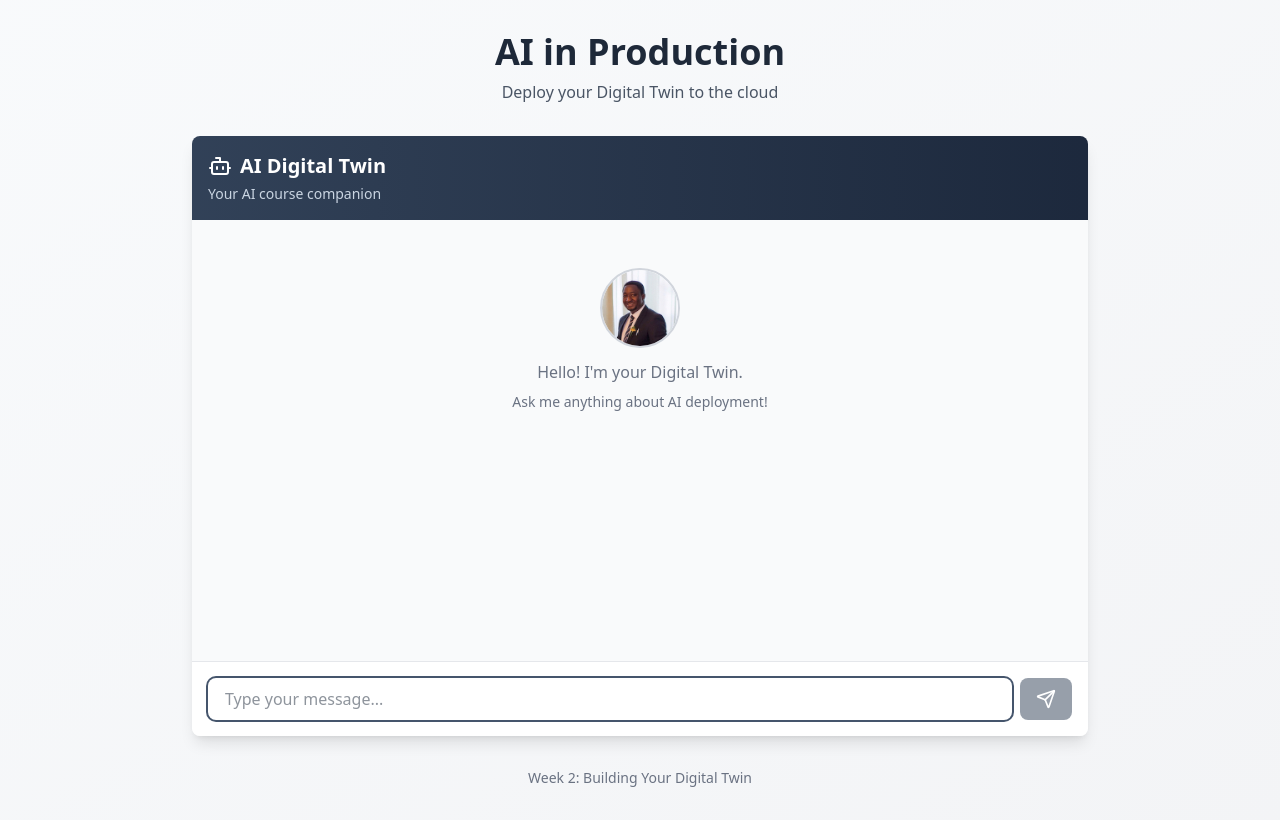
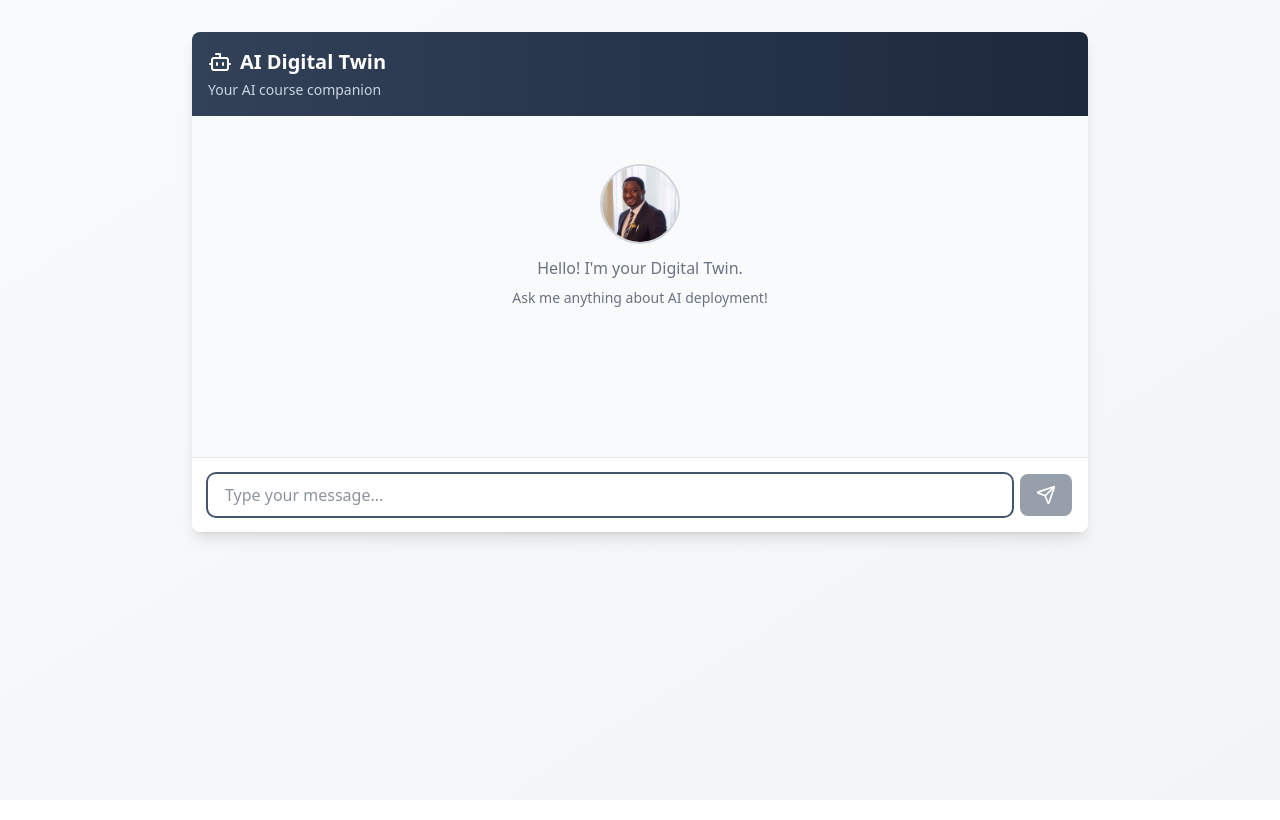
Before and after one commit to iJoshy/digital-twin, a Next.js app in the folder frontend/: page / in a window 1280 px wide. Built offline with nearby package versions, Linux system fonts and the light colour scheme.

Commit message:
Adjust the visuals of chat window

```diff
--- a/frontend/app/page.tsx
+++ b/frontend/app/page.tsx
@@ -5,20 +5,11 @@ export default function Home() {
     <main className="min-h-screen bg-gradient-to-br from-slate-50 to-gray-100">
       <div className="container mx-auto px-4 py-8">
         <div className="max-w-4xl mx-auto">
-          <h1 className="text-4xl font-bold text-center text-gray-800 mb-2">
-            AI in Production
-          </h1>
-          <p className="text-center text-gray-600 mb-8">
-            Deploy your Digital Twin to the cloud
-          </p>
 
-          <div className="h-[600px]">
+          <div className="h-[500px]">
             <Twin />
           </div>
 
-          <footer className="mt-8 text-center text-sm text-gray-500">
-            <p>Week 2: Building Your Digital Twin</p>
-          </footer>
         </div>
       </div>
     </main>
```
